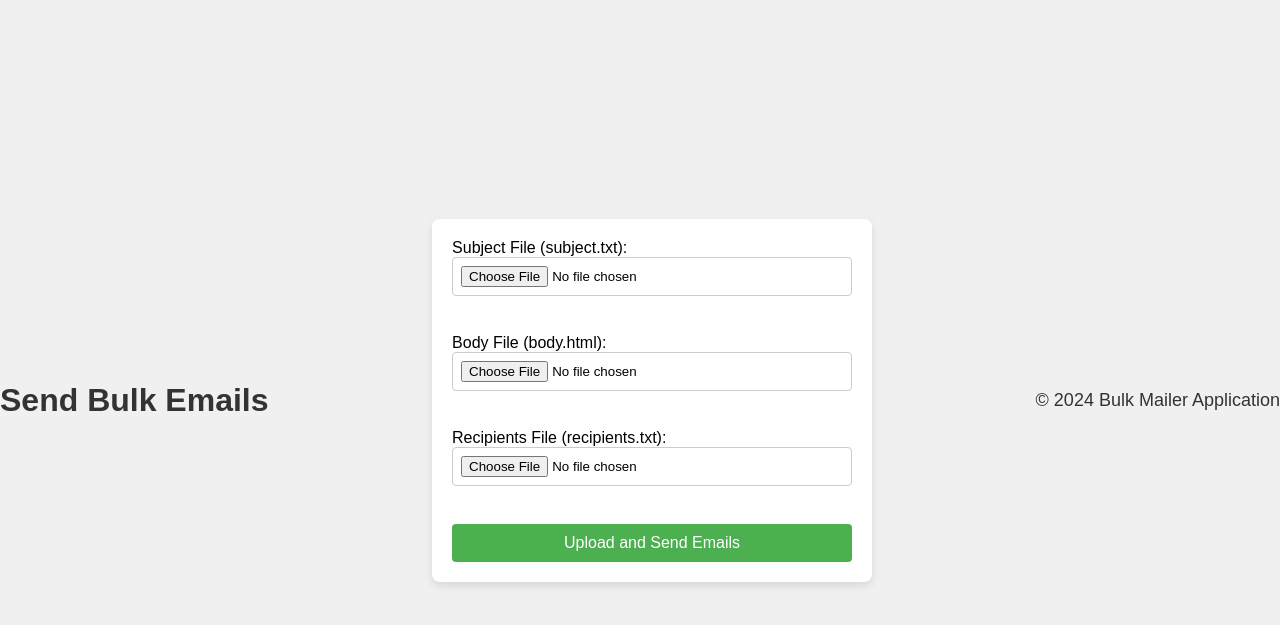
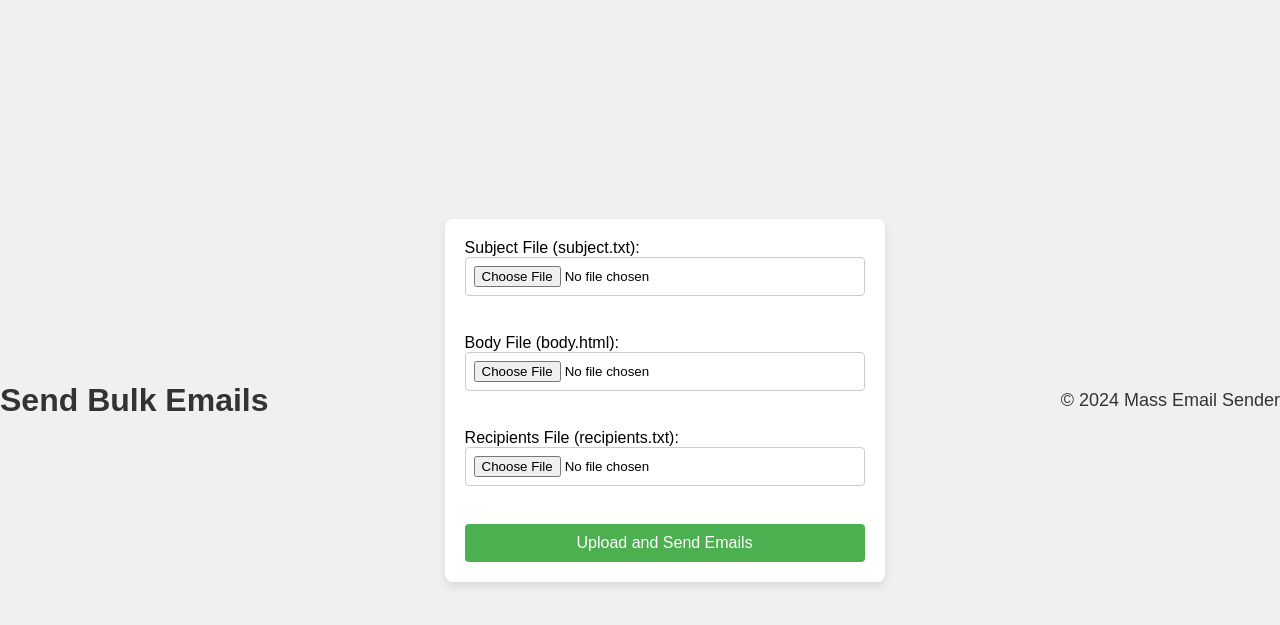
Before and after one commit to SleepTheGod/FlaskMailer, a Flask app: page / in a window 1280 px wide. Shown: the top 625 px of the page. Run offline with Flask 3, Linux system fonts and the light colour scheme.

Commit message:
Update index.html

```diff
--- a/templates/index.html
+++ b/templates/index.html
@@ -3,8 +3,8 @@
 <head>
     <meta charset="UTF-8">
     <meta name="viewport" content="width=device-width, initial-scale=1.0">
-    <title>Upload Email Files</title>
-    <link rel="stylesheet" type="text/css" href="{{ url_for('static', filename='styles.css') }}">
+    <title>Mass Email Sender</title>
+    <link rel="stylesheet" href="{{ url_for('static', filename='styles.css') }}">
 </head>
 <body>
     <h1>Send Bulk Emails</h1>
@@ -12,9 +12,9 @@
     {% with messages = get_flashed_messages(with_categories=true) %}
         {% if messages %}
             <ul>
-            {% for category, message in messages %}
-                <li class="{{ category }}">{{ message }}</li>
-            {% endfor %}
+                {% for category, message in messages %}
+                    <li class="{{ category }}">{{ message }}</li>
+                {% endfor %}
             </ul>
         {% endif %}
     {% endwith %}
@@ -33,7 +33,7 @@
     </form>
 
     <footer>
-        <p>&copy; 2024 Bulk Mailer Application</p>
+        <p>&copy; 2024 Mass Email Sender</p>
     </footer>
 </body>
 </html>
```
